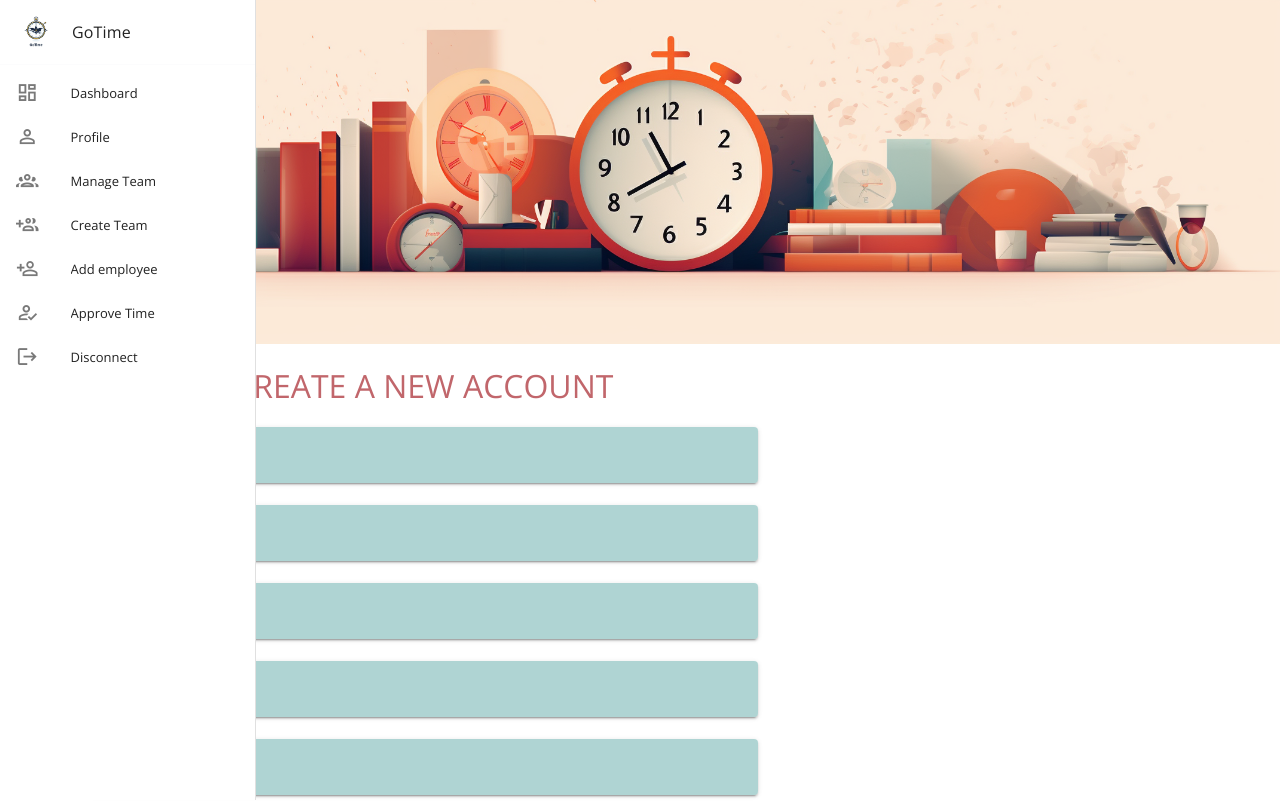
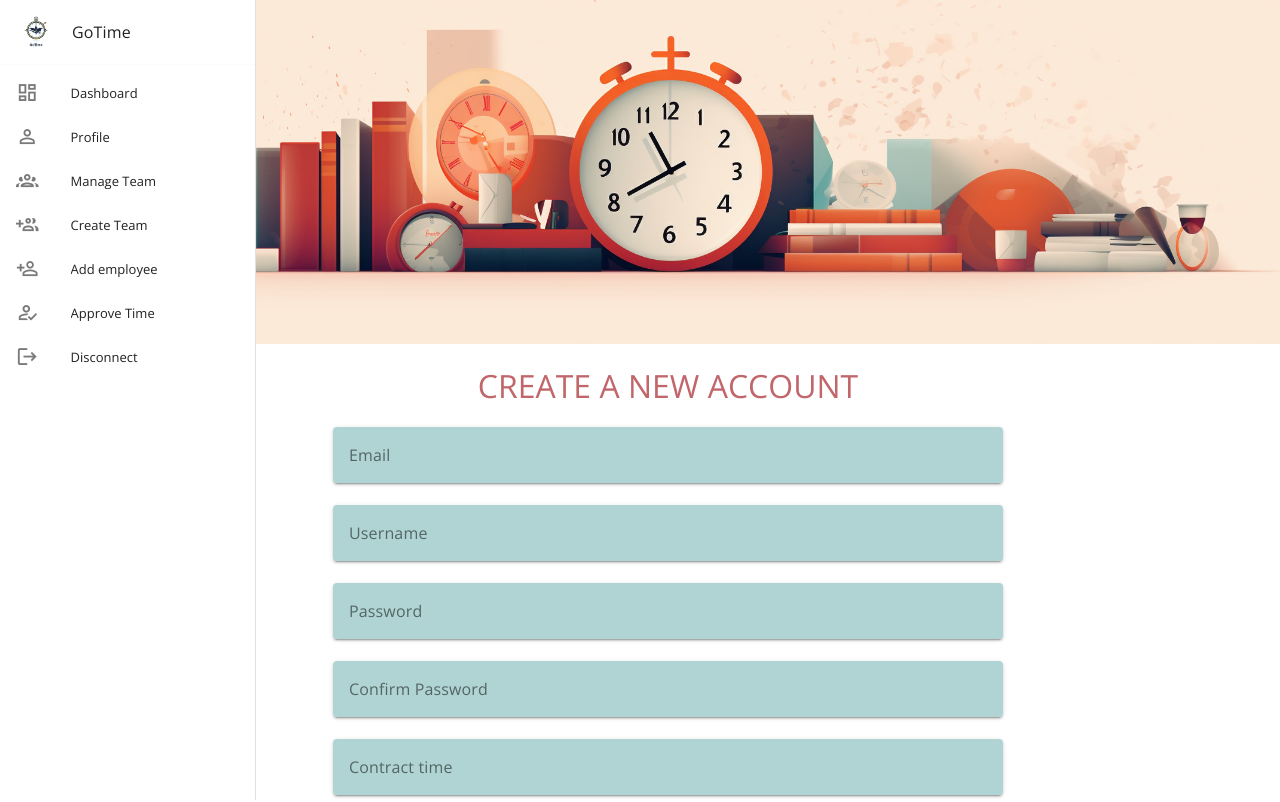
Before and after one commit to tistech0/GoTime, a Vue app in the folder clientTimeManager/: page /register in a window 1280 px wide. Shown: the top 802 px of the page. Built offline with nearby package versions, Linux system fonts and the light colour scheme.

Commit message:
:construction: register viex responsive

```diff
--- a/clientTimeManager/src/views/RegisterView.vue
+++ b/clientTimeManager/src/views/RegisterView.vue
@@ -10,20 +10,18 @@ const { mobile } = useDisplay()
 
 </script>
 <template>
-  <div class="about">
     <BottomNav v-if="mobile" />
     <SideBar v-else />
-    <v-main class="w-full h-full grid grid-cols-5 grid-flow-row-dense">
+    <v-main class="w-full h-full grid grid-cols-5 grid-flow-row-dense register-view">
       <div v-if="!mobile" class="col-span-5">
         <img src="../assets/profileBackgroung.png" alt="company" class="w-full" />
       </div>
-    <RegisterForm id="register-form" :class="!mobile ? 'col-span-3' : 'col-span-5'"/>
+      <RegisterForm id="register-form" :class="!mobile ? 'col-span-3 col-start-2' : 'col-span-5'"/>
     </v-main>
-  </div>
 </template>
 
 <style>
-#register-form {
+.register-view {
+    margin-bottom: 2rem;
 }
-
 </style>
```
